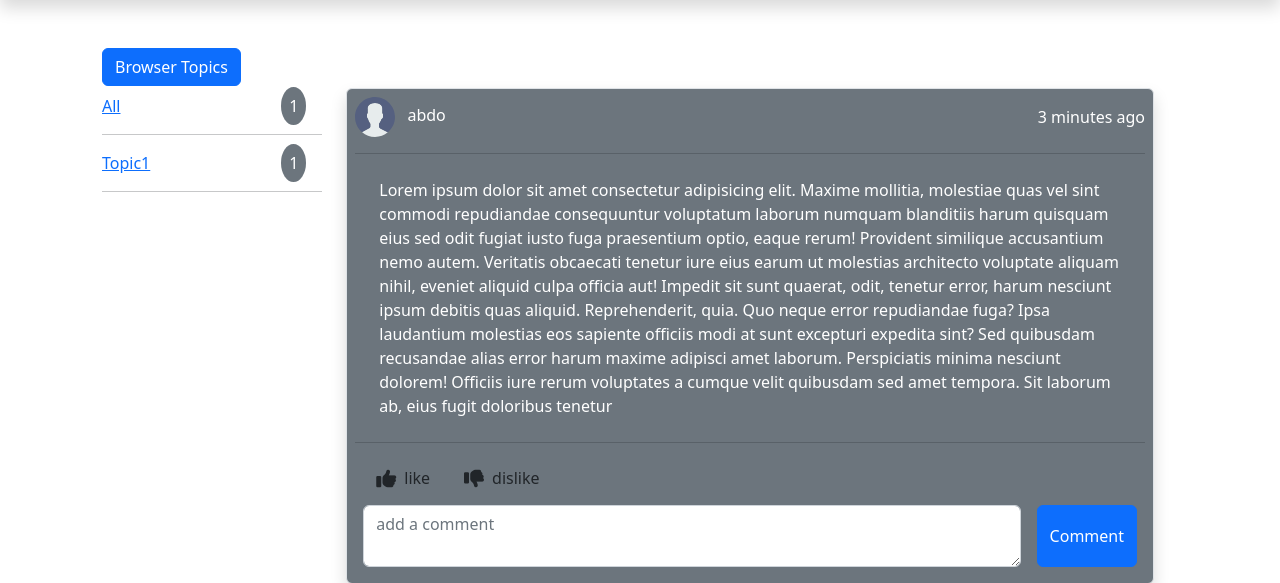
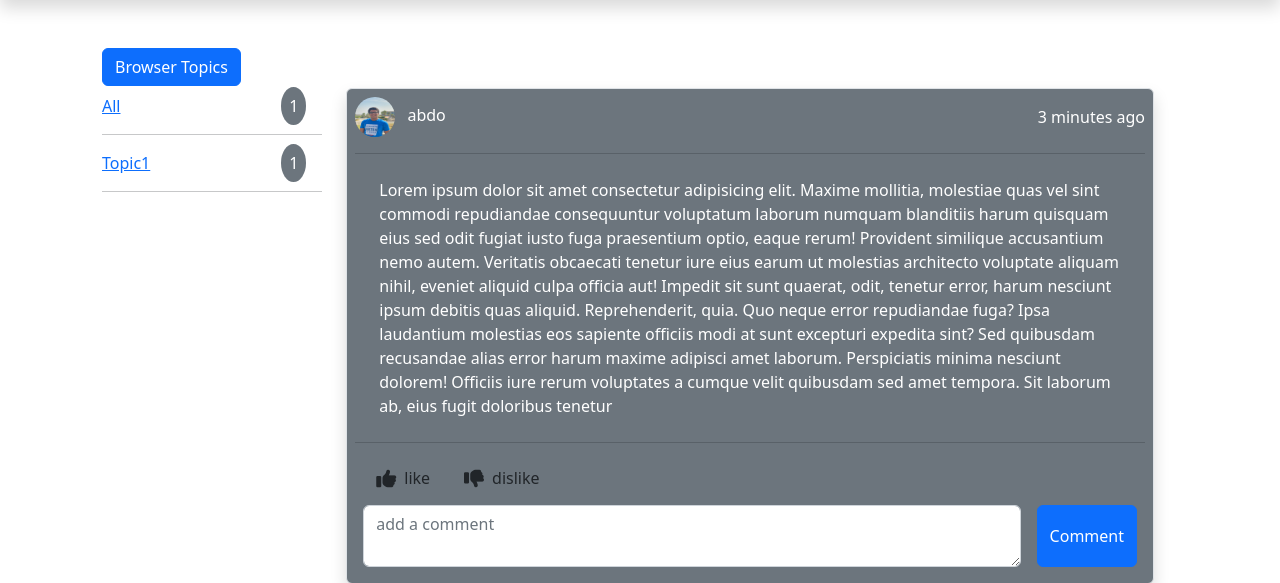
Before and after one commit to abdelrahmanfekri/Articles, a Django app: page /details/33/ in a window 1280 px wide. Shown: the part 62-645 px from the top of the page. Run offline with Django 4.2, Linux system fonts and the light colour scheme; data comes from the database, SQL or seed files in the repository; both versions use the stored data as it was after the commit; data that the repository does not hold is empty; some libraries are stand-ins or nearby versions.

Commit message:
fix bugs

```diff
--- a/Social/templates/Social/review.html
+++ b/Social/templates/Social/review.html
@@ -3,7 +3,7 @@
     <div class="bg-secondary shadow border rounded p-2 mt-3">
         <div class="d-flex align-items-center justify-content-between">
             <div>
-                <img src="{%static 'images/avatar.svg'%}" style="height:5vh;width:5vh;">
+                <img class="rounded rounded-circle" src="{%static article.Owner.Avatar.url%}" style="height:5vh;width:5vh;">
                 <span class="m-2 text-white">{{article.Owner.username}}</span>
             </div>
             <div>
@@ -50,7 +50,7 @@
         <div class="w-100 bg-secondary shadow border rounded p-2 mt-3 h-auto">
             <div class="d-flex align-items-center justify-content-between">
                 <div>
-                    <img src="{%static 'images/avatar.svg'%}" style="height:5vh;width:5vh;">
+                    <img class="rounded rounded-circle" src="{%static i.Owner.Avatar.url%}" style="height:5vh;width:5vh;">
                     <span class="m-2 text-white">{{i.Owner.username}}</span>
                 </div>
                 <div>
```
Also changed, not shown: National_Id_back.jpg (deleted), National_Id_front.jpg (deleted), db.sqlite3, doctor.jpg (deleted), doctor1.jpg (deleted).
